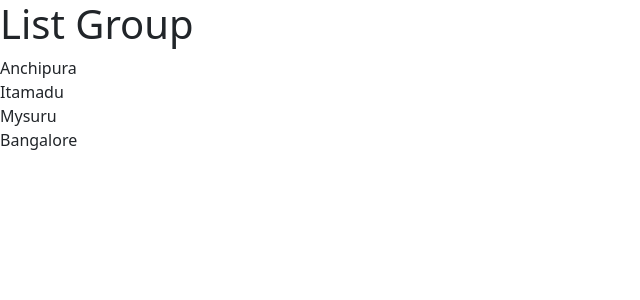
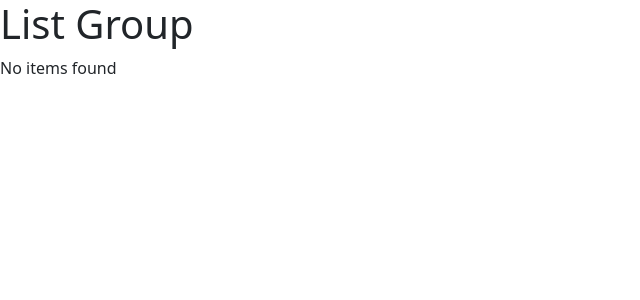
Before and after one commit to RajendraKumar-V/practice-app, a React (Vite) app: page / in a window 1280 px wide. Shown: the top 300 px of the page, without its empty margins (0-640 px from the left). Built offline with nearby package versions, Linux system fonts and the light colour scheme.

Commit message:
Learnt Conditional rendering

```diff
--- a/src/components/ListGroup.tsx
+++ b/src/components/ListGroup.tsx
@@ -1,13 +1,17 @@
 function ListGroup() {
-  const items = ["Anchipura", "Itamadu", "Mysuru", "Bangalore"];
+  let items = ["Anchipura", "Itamadu", "Mysuru", "Bangalore"];
+  items = [];
 
   return (
     <>
       <h1> List Group</h1>
+      {items.length === 0 ?"No items found" : null}
       <ul className="list-group">
-        {items.map((item) => (
-          <li key={item}>{item}</li>
-        ))}
+      {
+        items.map(item=>
+            <li key={item}>{item}</li>
+        )
+      }
       </ul>
     </>
   );
```
